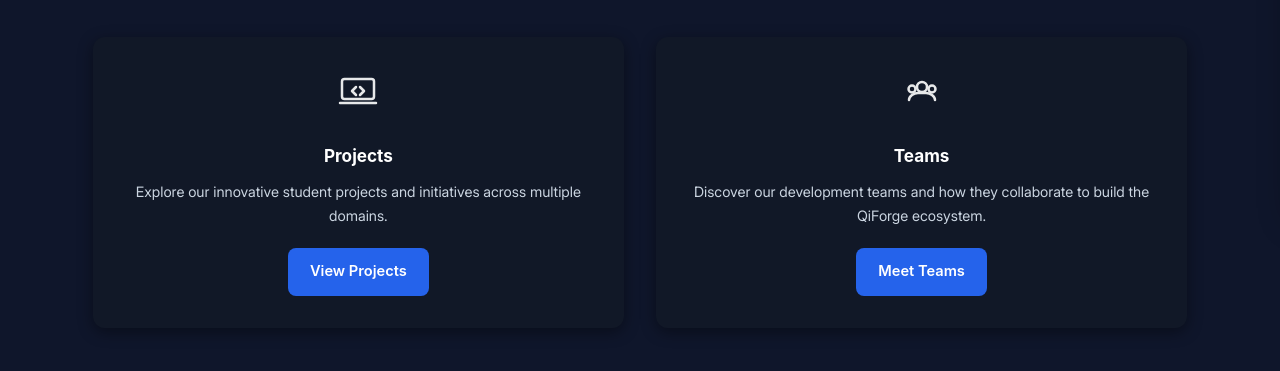
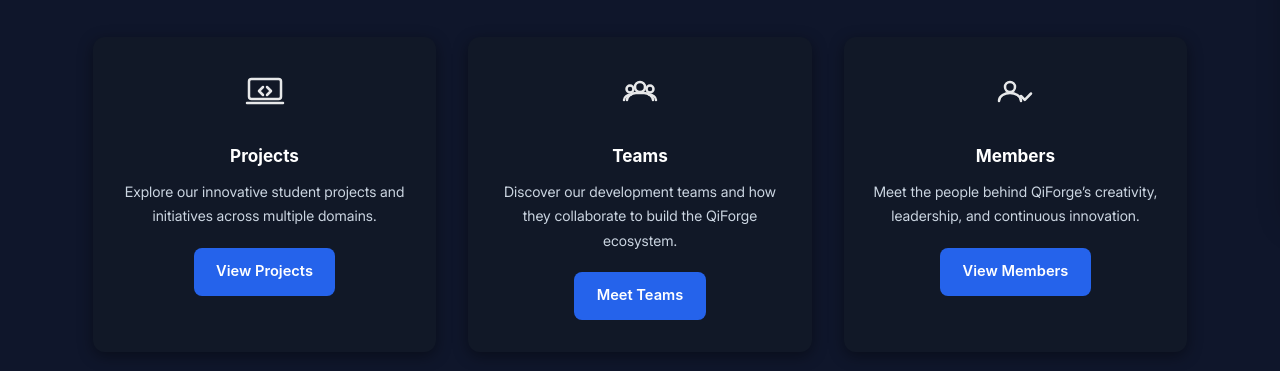
Before and after one commit to QiForge/QiForge-Website, a plain HTML site: page index.html in a window 1280 px wide. Shown: the part 581-952 px from the top of the page. Drawn offline with Linux system fonts and the light colour scheme; a web font is replaced by a local one.

Commit message:
Update index.html

```diff
--- a/index.html
+++ b/index.html
@@ -101,14 +101,17 @@
   </section>
 
   <!-- ==================================================
-       CORE CARDS
+       CORE NAVIGATION CARDS (PROJECTS / TEAMS / MEMBERS)
        ================================================== -->
   <section class="core-cards">
     <div class="container">
       <h2>Explore QiForge</h2>
+
       <div class="core-grid">
-        <article class="core-card">
+        <!-- Projects Card -->
+        <article class="core-card" aria-labelledby="core-projects">
           <div class="core-icon" aria-hidden="true">
+            <!-- inline SVG - Projects -->
             <svg width="48" height="48" viewBox="0 0 48 48" fill="none" xmlns="http://www.w3.org/2000/svg">
               <rect x="8" y="10" width="32" height="20" rx="2.5" stroke="white" stroke-width="2.5"/>
               <path d="M6 34h36" stroke="white" stroke-width="2.5" stroke-linecap="round"/>
@@ -116,28 +119,50 @@
               <path d="M26 26l4-4-4-4" stroke="white" stroke-width="2.5" stroke-linecap="round" stroke-linejoin="round"/>
             </svg>
           </div>
-          <h3>Projects</h3>
+          <h3 id="core-projects">Projects</h3>
           <p>Explore our innovative student projects and initiatives across multiple domains.</p>
           <a href="#projects" class="btn btn-tertiary">View Projects</a>
         </article>
-        <article class="core-card">
+
+        <!-- Teams Card -->
+        <article class="core-card" aria-labelledby="core-teams">
           <div class="core-icon" aria-hidden="true">
+            <!-- inline SVG - Teams -->
             <svg width="48" height="48" viewBox="0 0 48 48" fill="none" xmlns="http://www.w3.org/2000/svg">
               <circle cx="24" cy="18" r="5" stroke="white" stroke-width="2.5"/>
               <circle cx="14" cy="20" r="3.5" stroke="white" stroke-width="2.5"/>
               <circle cx="34" cy="20" r="3.5" stroke="white" stroke-width="2.5"/>
               <path d="M11 31c0-4 5-7 9-7h8c4 0 9 3 9 7" stroke="white" stroke-width="2.5" stroke-linecap="round"/>
+              <path d="M8 31c0-3 3.5-5.5 7-5.5" stroke="white" stroke-width="2.5" stroke-linecap="round"/>
+              <path d="M40 31c0-3-3.5-5.5-7-5.5" stroke="white" stroke-width="2.5" stroke-linecap="round"/>
             </svg>
           </div>
-          <h3>Teams</h3>
+          <h3 id="core-teams">Teams</h3>
           <p>Discover our development teams and how they collaborate to build the QiForge ecosystem.</p>
           <a href="#teams" class="btn btn-tertiary">Meet Teams</a>
+        </article>
+
+        <!-- Members Card -->
+        <article class="core-card" aria-labelledby="core-members">
+          <div class="core-icon" aria-hidden="true">
+            <!-- inline SVG - Members -->
+            <svg width="48" height="48" viewBox="0 0 48 48" fill="none" xmlns="http://www.w3.org/2000/svg">
+              <circle cx="19" cy="18" r="5" stroke="white" stroke-width="2.5"/>
+              <path d="M8 32c0-5.2 6-8 11-8s11 2.8 11 8" stroke="white" stroke-width="2.5" stroke-linecap="round"/>
+              <path d="M30 27l3.8 3.8L40 24.5" stroke="white" stroke-width="2.5" stroke-linecap="round" stroke-linejoin="round"/>
+            </svg>
+          </div>
+          <h3 id="core-members">Members</h3>
+          <p>Meet the people behind QiForge’s creativity, leadership, and continuous innovation.</p>
+          <a href="#members" class="btn btn-tertiary">View Members</a>
         </article>
       </div>
     </div>
   </section>
 
-  <!-- TEAM CAROUSEL (with lazy loading) -->
+  <!-- ==================================================
+       Team Carousel
+       ================================================== -->
   <section class="team-carousel-section" id="teams">
     <h2>Meet the Team</h2>
     <div class="team-slider">
```
